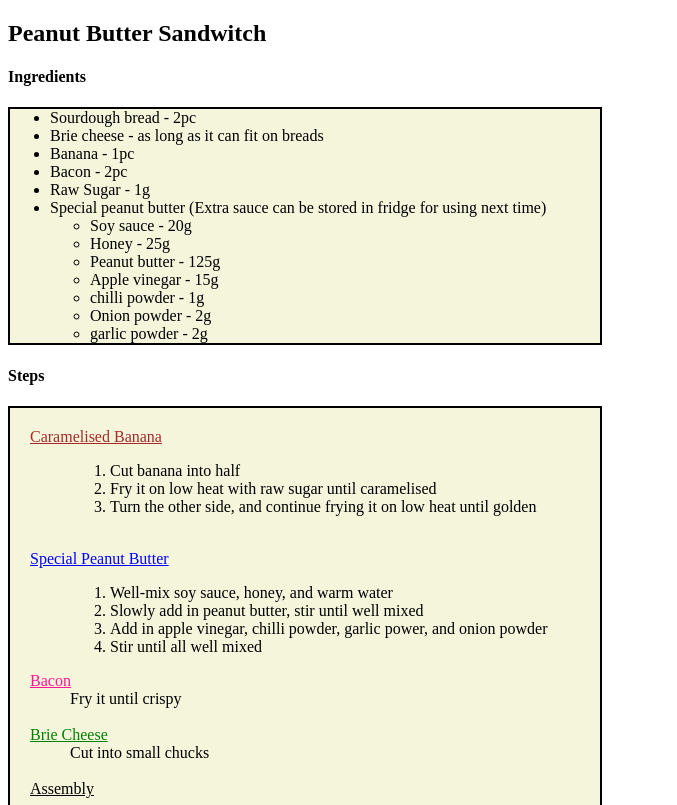
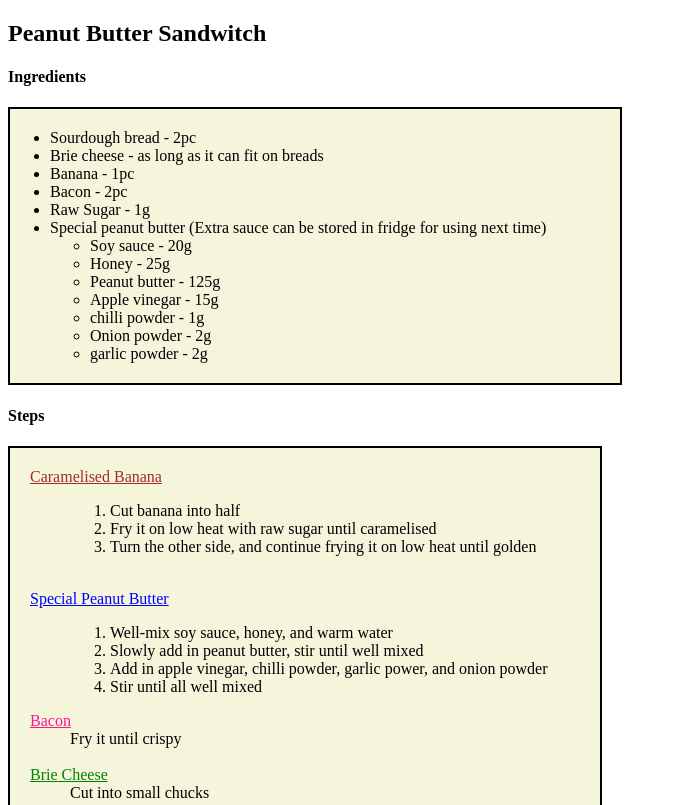
Before and after one commit to Zuiemoy/MyWebsite, a plain HTML site: page 9_receipe.html in a window 1280 px wide. Shown: the top 805 px of the page, without its empty margins (0-677 px from the left). Drawn offline with Linux system fonts and the light colour scheme.

Commit message:
Update 9_receipe.html

```diff
--- a/9_receipe.html
+++ b/9_receipe.html
@@ -7,7 +7,7 @@
 
         <h2>Peanut Butter Sandwitch</h2>
         <h4>Ingredients</h4>
-        <ul style = "background-color: beige; border: 2px solid; max-width: 550px; width: 100%; padding-left: 40px;">
+        <ul style = "background-color: beige; border: 2px solid; max-width: 550px; width: 100%; padding: 20px 20px 20px 40px;">
             <li>Sourdough bread - 2pc</li>
             <li>Brie cheese - as long as it can fit on breads</li>
             <li>Banana - 1pc</li>
```
